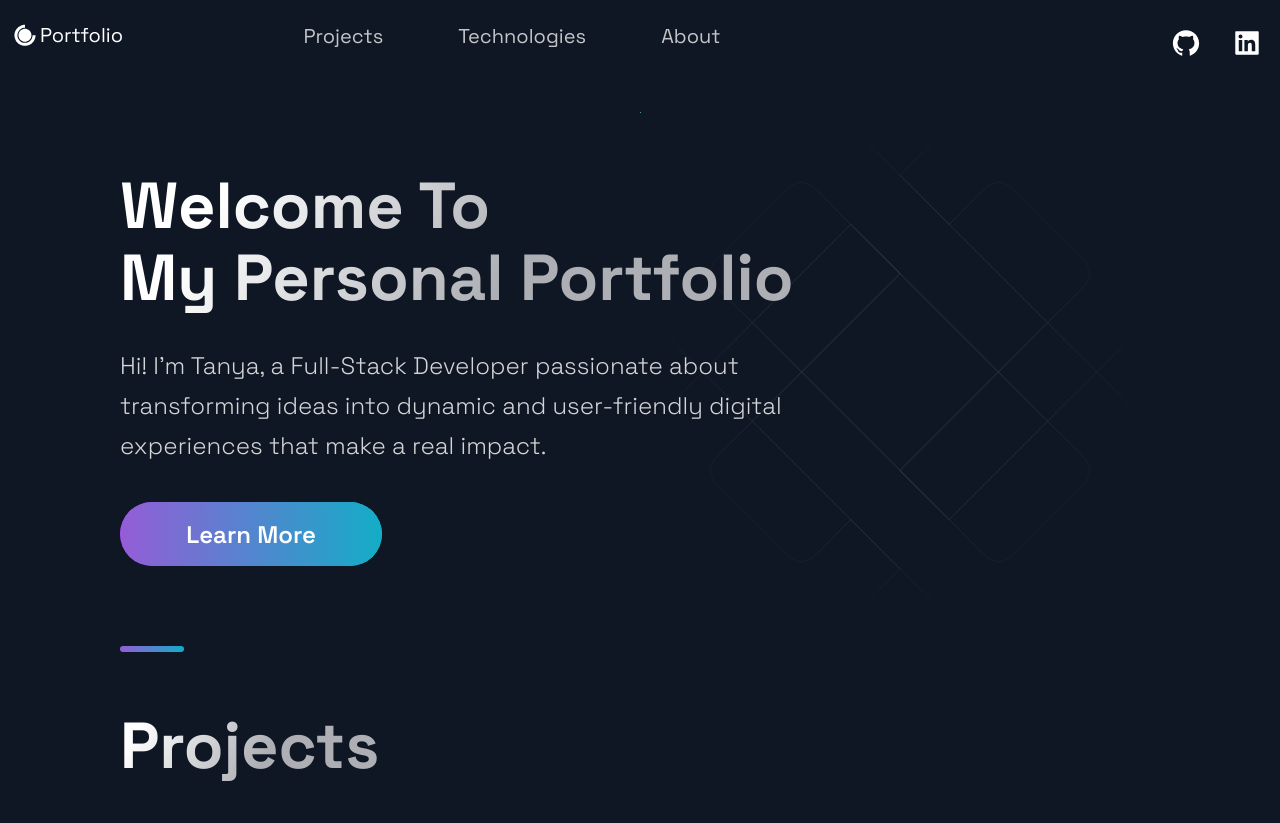
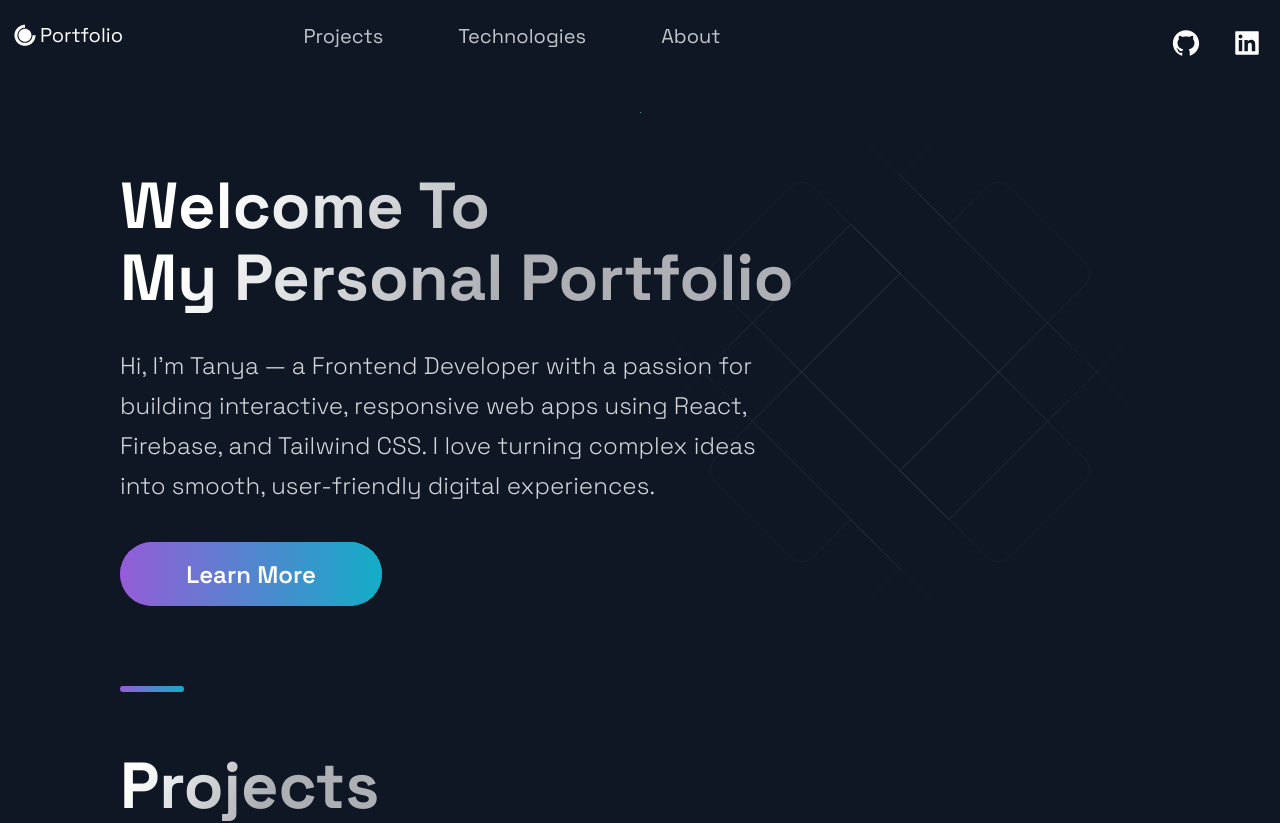
Before and after one commit to MrsMlynchik/Portfolio, a Next.js app: page / in a window 1280 px wide. Shown: the top 823 px of the page. Built offline with nearby package versions, Linux system fonts and the light colour scheme.

Commit message:
Update Hero.js

```diff
--- a/src/components/Hero/Hero.js
+++ b/src/components/Hero/Hero.js
@@ -13,7 +13,8 @@ const Hero = (props) => (
         My Personal Portfolio
       </SectionTitle>
       <SectionText>
-      <p>Hi! I'm Tanya, a Full-Stack Developer passionate about transforming ideas into dynamic and user-friendly digital experiences that make a real impact. </p>
+      <p> Hi, I'm Tanya — a Frontend Developer with a passion for building interactive, responsive web apps using React, Firebase, and Tailwind CSS. I love turning complex ideas into smooth, user-friendly digital experiences.
+ </p>
       </SectionText>
       <Button onClick={() => window.location = 'https://docs.google.com/document/d/1INpfS1gH6axuZo2qEt6Z43MhRf2t-N2QgxqCqILrfFM/edit?usp=sharing'}>Learn More</Button>
     </LeftSection>
```
